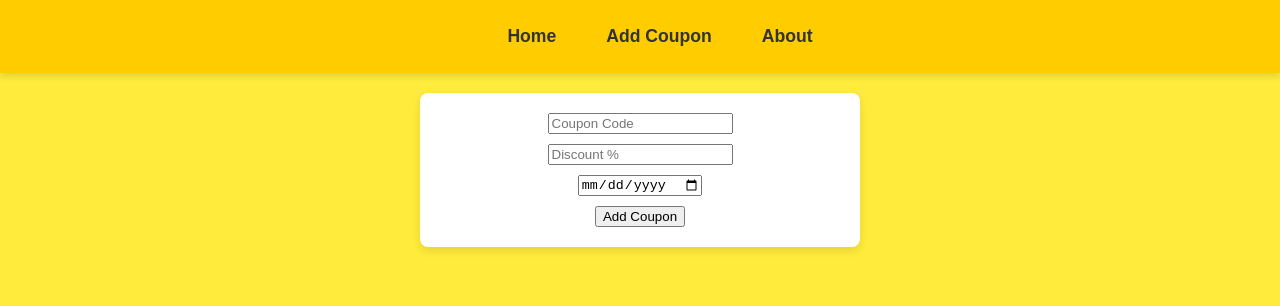
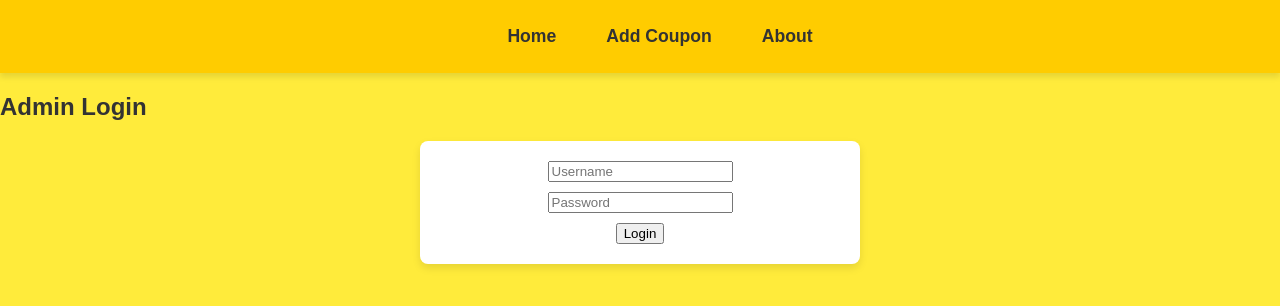
Before and after one commit to Antony-Oloo/phase-2-project, a React (Create React App) app: page /add in a window 1280 px wide. Shown: the top 306 px of the page. Built offline with nearby package versions, Linux system fonts and the light colour scheme.

Commit message:
login.js created and changes made to App.js

```diff
--- a/db.json
+++ b/db.json
@@ -95,6 +95,13 @@
       "code": "",
       "discount": "",
       "expiry": ""
+    },
+    {
+      "id": "c78a",
+      "code": "Hjskedhf",
+      "discount": "15",
+      "expiry": "2024-05-24",
+      "brand": "ask designers"
     }
   ]
 }
--- a/src/App.css
+++ b/src/App.css
@@ -31,8 +31,11 @@ nav a:hover {
 
 /* Coupon List Styles */
 .coupon-list {
-  padding: 20px;
-  text-align: center;
+  display: flex;
+  flex-wrap: wrap; /* This ensures the coupons wrap to the next line when necessary */
+  gap: 20px; /* Adds space between the coupon cards */
+  justify-content: center; /* Centers the coupon cards horizontally */
+  padding: 20px; /* Adds some padding around the container */
 }
 
 .coupon-cards {
@@ -165,3 +168,18 @@ form {
     font-size: 1.2em;
   }
 }
+.coupon-card {
+  background-color: #FFFFFF;
+  border: 1px solid #ddd;
+  border-radius: 8px;
+  padding: 20px;
+  width: 250px;
+  text-align: center;
+  box-shadow: 0 4px 8px rgba(0, 0, 0, 0.1);
+  transition: transform 0.3s ease;
+  overflow: hidden;  /* Prevents the logo from overflowing */
+}
+
+.coupon-card:hover {
+  transform: translateY(-10px);
+}
--- a/src/App.js
+++ b/src/App.js
@@ -1,23 +1,27 @@
-import React from 'react';
+import React, { useState } from 'react';
 import { BrowserRouter as Router, Routes, Route } from 'react-router-dom';
 import Navbar from './components/Navbar';
 import CouponList from './components/CouponList';
 import CouponForm from './components/CouponForm';
 import CouponDetail from './components/CouponDetail';
 import About from './components/About';
+import Login from './components/Login';
 import './App.css';
 
+function App() {
+  const [isAdmin, setIsAdmin] = useState(false); // Admin login state
 
-function App() {
   return (
     <Router>
       <div className="App">
         <Navbar />
         <Routes>
           <Route path="/" element={<CouponList />} />
-          <Route path="/add" element={<CouponForm />} />
-          <Route path="/coupons/:id" element={<CouponDetail />} /> |
+          {/* Only allow access to /add if the user is an admin */}
+          <Route path="/add" element={isAdmin ? <CouponForm /> : <Login setIsAdmin={setIsAdmin} />} />
+          <Route path="/coupons/:id" element={<CouponDetail />} />
           <Route path="/about" element={<About />} />
+          <Route path="/login" element={<Login setIsAdmin={setIsAdmin} />} />
         </Routes>
       </div>
     </Router>
--- a/src/components/CouponCard.js
+++ b/src/components/CouponCard.js
@@ -1,9 +1,12 @@
 import React from 'react';
 import { Link } from 'react-router-dom';
 
-export function CouponCard({ coupon }) {
+function CouponCard({ coupon }) {
+  const logoUrl = `/images/${coupon.brand}-logo.png`;
+
   return (
     <div className="coupon-card">
+      <img src={logoUrl} alt={`${coupon.brand} logo`} className="coupon-logo" />
       <h3 className="coupon-code">{coupon.code}</h3>
       <p className="coupon-discount">{coupon.discount}% Off</p>
       <p className="coupon-expiry">Expires: {coupon.expiry}</p>
@@ -11,3 +14,5 @@ export function CouponCard({ coupon }) {
     </div>
   );
 }
+
+export default CouponCard;
--- a/src/components/CouponForm.js
+++ b/src/components/CouponForm.js
@@ -1,7 +1,7 @@
 import React, { useState } from 'react';
 
 function CouponForm({ addCoupon }) {
-  const [coupon, setCoupon] = useState({ code: '', discount: '', expiry: '' });
+  const [coupon, setCoupon] = useState({ code: '', discount: '', expiry: '', brand: '' });
 
   const handleChange = (e) => {
     const { name, value } = e.target;
@@ -12,16 +12,18 @@ function CouponForm({ addCoupon }) {
     e.preventDefault();
 
     const newCoupon = { ...coupon };
+
     fetch('http://localhost:5000/coupons', {
       method: 'POST',
       headers: { 'Content-Type': 'application/json' },
       body: JSON.stringify(newCoupon),
     })
-      .then(res => res.json())
-      .then(data => {
-        addCoupon(data);  // Update state in parent component
-        setCoupon({ code: '', discount: '', expiry: '' }); // Reset form
-      });
+      .then((res) => res.json())
+      .then((data) => {
+        addCoupon(data); // Update the parent state to show the new coupon
+        setCoupon({ code: '', discount: '', expiry: '', brand: '' }); // Reset form
+      })
+      .catch((error) => console.error('Error adding coupon:', error));
   };
 
   return (
@@ -32,6 +34,7 @@ function CouponForm({ addCoupon }) {
         value={coupon.code}
         onChange={handleChange}
         placeholder="Coupon Code"
+        required
       />
       <input
         type="number"
@@ -39,6 +42,7 @@ function CouponForm({ addCoupon }) {
         value={coupon.discount}
         onChange={handleChange}
         placeholder="Discount %"
+        required
       />
       <input
         type="date"
@@ -46,6 +50,15 @@ function CouponForm({ addCoupon }) {
         value={coupon.expiry}
         onChange={handleChange}
         placeholder="Expiry Date"
+        required
+      />
+      <input
+        type="text"
+        name="brand"
+        value={coupon.brand}
+        onChange={handleChange}
+        placeholder="Brand Name"
+        required
       />
       <button type="submit">Add Coupon</button>
     </form>
--- a/src/components/CouponList.js
+++ b/src/components/CouponList.js
@@ -1,20 +1,20 @@
 import React, { useState, useEffect } from 'react';
-import { CouponCard } from './CouponCard';  // Make sure to use the named import here
+import CouponCard from './CouponCard';  // Now importing the default export
 
 function CouponList() {
   const [coupons, setCoupons] = useState([]);
 
   useEffect(() => {
     fetch('http://localhost:5000/coupons')
-      .then(res => res.json())
-      .then(data => setCoupons(data));
+      .then((res) => res.json())
+      .then((data) => setCoupons(data));
   }, []);
 
   return (
-    <div className="coupon-list">
+    <div>
       <h2>Available Coupons</h2>
-      <div className="coupon-cards">
-        {coupons.map(coupon => (
+      <div className="coupon-list">
+        {coupons.map((coupon) => (
           <CouponCard key={coupon.id} coupon={coupon} />
         ))}
       </div>
--- /dev/null
+++ b/src/components/Login.js
@@ -0,0 +1,43 @@
+import React, { useState } from 'react';
+import { useNavigate } from 'react-router-dom';
+
+function Login({ setIsAdmin }) {
+  const [username, setUsername] = useState('');
+  const [password, setPassword] = useState('');
+  const navigate = useNavigate();
+
+  const handleLogin = (e) => {
+    e.preventDefault();
+
+    // Simple hardcoded admin credentials
+    if (username === 'admin' && password === 'password') {
+      setIsAdmin(true);  // Set the admin state to true
+      navigate('/add');  // Redirect to the Add Coupon page after login
+    } else {
+      alert('Invalid credentials');
+    }
+  };
+
+  return (
+    <div className="login-form">
+      <h2>Admin Login</h2>
+      <form onSubmit={handleLogin}>
+        <input
+          type="text"
+          placeholder="Username"
+          value={username}
+          onChange={(e) => setUsername(e.target.value)}
+        />
+        <input
+          type="password"
+          placeholder="Password"
+          value={password}
+          onChange={(e) => setPassword(e.target.value)}
+        />
+        <button type="submit">Login</button>
+      </form>
+    </div>
+  );
+}
+
+export default Login;
```
